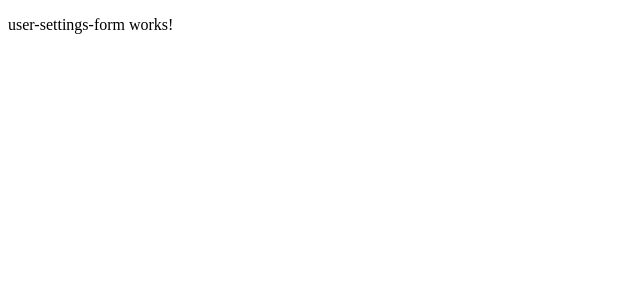
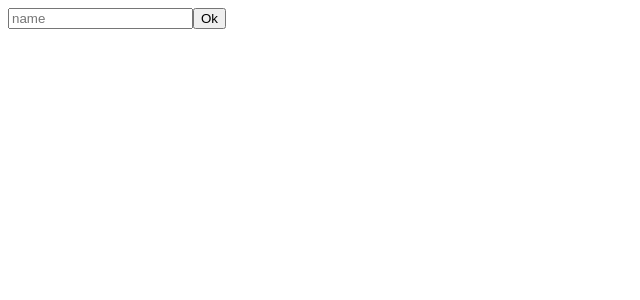
Before and after one commit to PedroMDAndre/PS-Angular-Forms, an Angular app: page / in a window 1280 px wide. Shown: the top 300 px of the page, without its empty margins (0-640 px from the left). Built offline with nearby package versions, Linux system fonts and the light colour scheme.

Commit message:
form component

```diff
--- a/src/app/user-settings-form/user-settings-form.component.html
+++ b/src/app/user-settings-form/user-settings-form.component.html
@@ -1 +1,4 @@
-<p>user-settings-form works!</p>
+<form action="">
+    <input placeholder="name" />
+    <button>Ok</button>
+</form>
```
